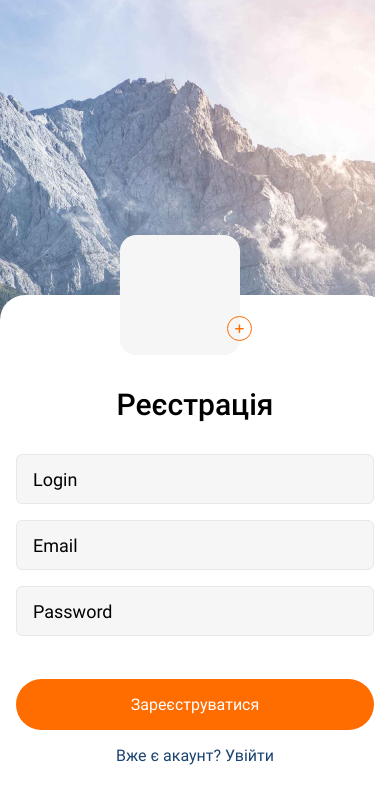
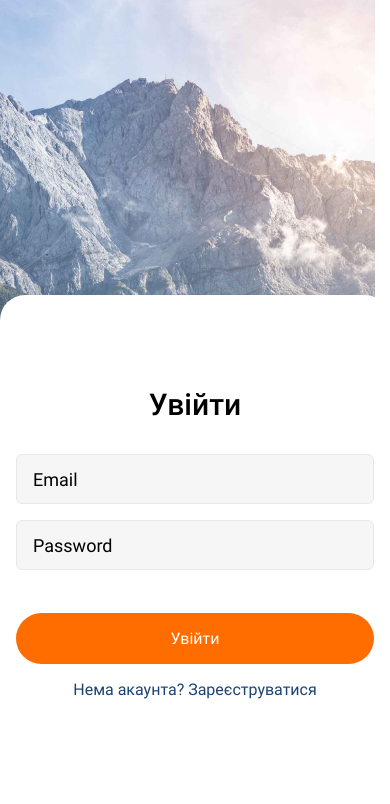
Before and after one commit to DaryaHavrylenko/react-native-practic, a React Native app: screen / in a window 390 px wide. Shown: the top 804 px of the page. Built offline with nearby package versions, Linux system fonts and the light colour scheme.

Commit message:
added react netive debagger

```diff
--- a/App.js
+++ b/App.js
@@ -21,8 +21,8 @@ export default function App() {
         style={styles.image}
         source={require("./Screens/images/backgroundImg.jpg")}
       >
-        <RegistrationScreen />
-        {/* <LoginScreen /> */}
+        {/* <RegistrationScreen /> */}
+        <LoginScreen />
       </ImageBackground>
     </View>
   );
```
